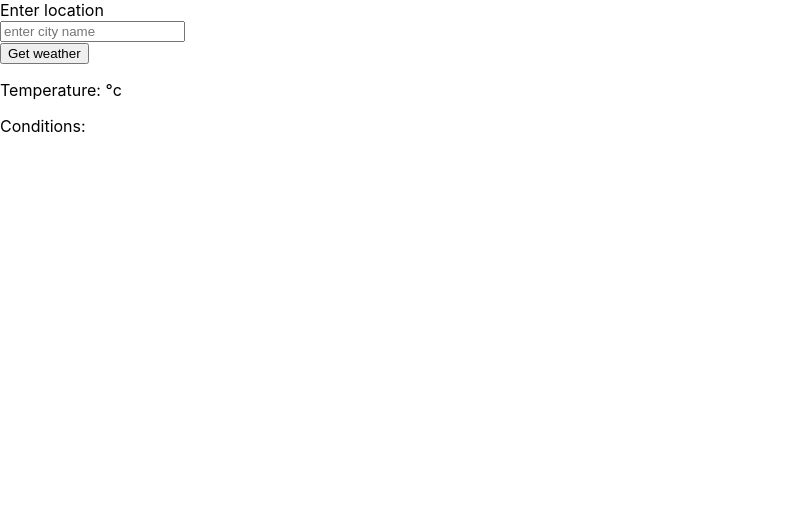
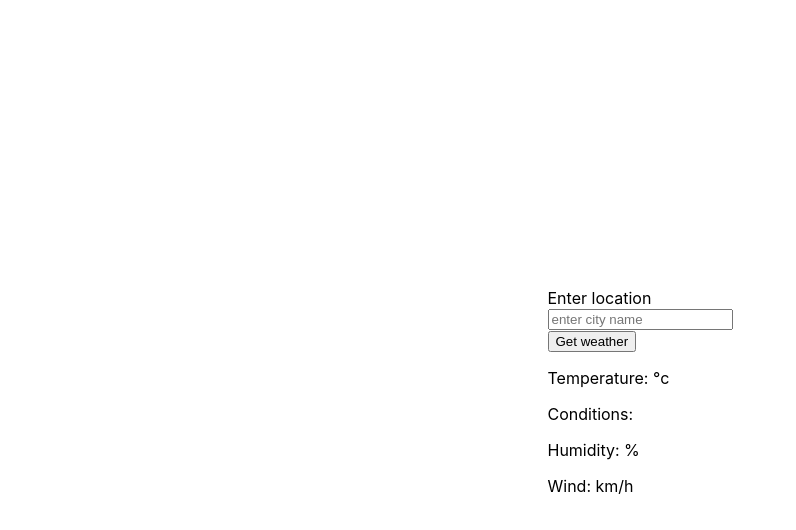
Before and after one commit to Kgaugelo11/reactjs-weather-app, a React (Create React App) app: page / in a window 1280 px wide. Shown: the top 530 px of the page, without its empty margins (0-796 px from the left). Built offline with nearby package versions, Linux system fonts and the light colour scheme; the HTML template or start-up script is replaced by a standard one.

Commit message:
added more weather details and errortexts

```diff
--- a/public/index.html
+++ b/public/index.html
@@ -8,7 +8,7 @@
       name="description"
       content="Web site created using create-react-app"
     />
-    <title>React App</title>
+    <title>Weather checker</title>
   </head>
   <body>
     <noscript>You need to enable JavaScript to run this app.</noscript>
--- a/src/components/WeatherDisplay.js
+++ b/src/components/WeatherDisplay.js
@@ -1,13 +1,25 @@
 import React from "react";
 
 const WeatherDisplay = (props) => {
+
+    if (!props.errorText) {
       return (
         <div>
           <p>{props.icon}</p>
-      <p>Temperature: {props.temparature} °c</p>
+          <p>Temperature: {props.temparature}°c</p>
           <p>Conditions: {props.conditions}</p>
+          <p>Humidity: {props.humidity}%</p>
+          <p>Wind: {props.wind}km/h</p>
+        </div>
+      );
+    } else {
+      return (
+        <div>
+          <p>The name of the city is not correct. Enter a valid city name</p>
         </div>
       );
     }
 
+}
+
 export default WeatherDisplay;
--- /dev/null
+++ b/src/components/WeatherWarpper.css
@@ -0,0 +1,6 @@
+.container {
+    display: flex;
+    justify-content: center;
+    align-items: center;
+    height: 100vh;
+}
--- a/src/components/WeatherWrapper.js
+++ b/src/components/WeatherWrapper.js
@@ -1,7 +1,9 @@
-import React, {useEffect, useState} from "react";
+import React from "react";
+import { useState} from "react";
 import {WiDaySunny, WiCloud, WiRain} from 'weather-icons-react';
 import LocationInput from "./LocationInput";
 import WeatherDisplay from "./WeatherDisplay";
+import "./WeatherWarpper.css";
 
 const getWeatherIcon = (conditionCode) => {
   switch (conditionCode) {
@@ -50,6 +52,9 @@ const WeatherWrapper = () => {
   const [cityName, setCityName] = useState("");
   const [temperature, setTemperature] = useState('');
   const [conditions, setConditions] = useState('');
+  const [wind, setWind] = useState('');
+  const [errorText, setErrorText] = useState("");
+  const [humidity, setHumidity] = useState("");
   const [icon, setIcon] = useState('');
 
   const cityNameHandler = (event) => {
@@ -64,14 +69,19 @@ const WeatherWrapper = () => {
       .then(response => response.json())
       .then(data => {
         setTemperature(data.main.temp);
-        setConditions(data.weather[0].description);
+        setConditions(data.weather[0].description)
         setIcon(getWeatherIcon(data.weather[0].icon));
-        console.log(data.weather[0].description)
+        setHumidity(data.main.humidity);
+        setWind(data.wind.speed);
+        setErrorText("");
       })
-      .catch(error => console.error(error));
+      .catch(error => {
+        setErrorText(error);
+      });
   };
 
   return (
+    <div className={"container"}>
       <form onSubmit={submitHandler}>
         <div>
           <LocationInput onChange={cityNameHandler}/>
@@ -80,9 +90,17 @@ const WeatherWrapper = () => {
           <button type={"submit"}>Get weather</button>
         </div>
         <div>
-        <WeatherDisplay icon={icon} temparature={temperature} conditions={conditions}/>
+          <WeatherDisplay
+            icon={icon}
+            wind={wind}
+            temparature={temperature}
+            conditions={conditions}
+            humidity={humidity}
+            errorText={errorText}
+          />
         </div>
       </form>
+    </div>
   )
 }
 
```
Lines whose indentation alone changed are shown as unchanged.
